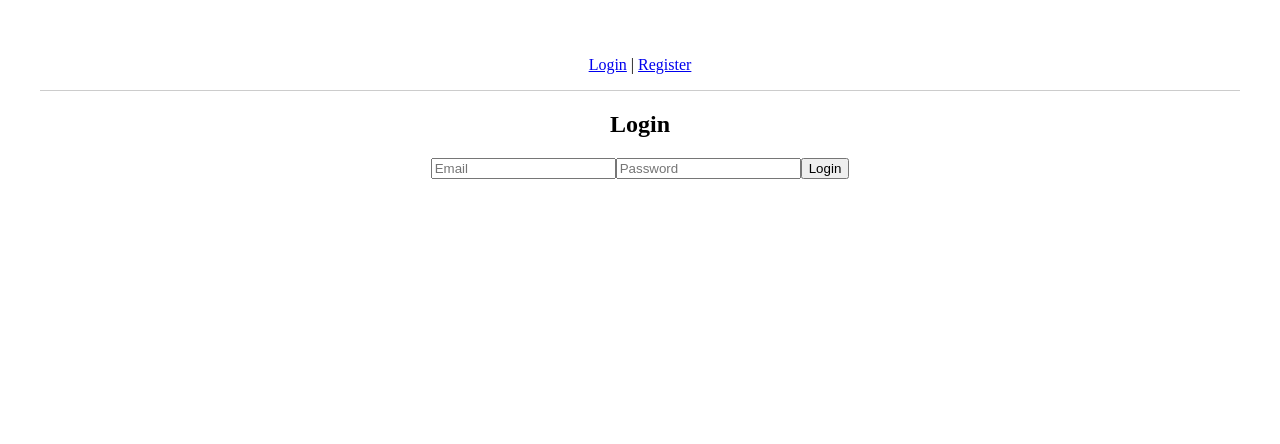
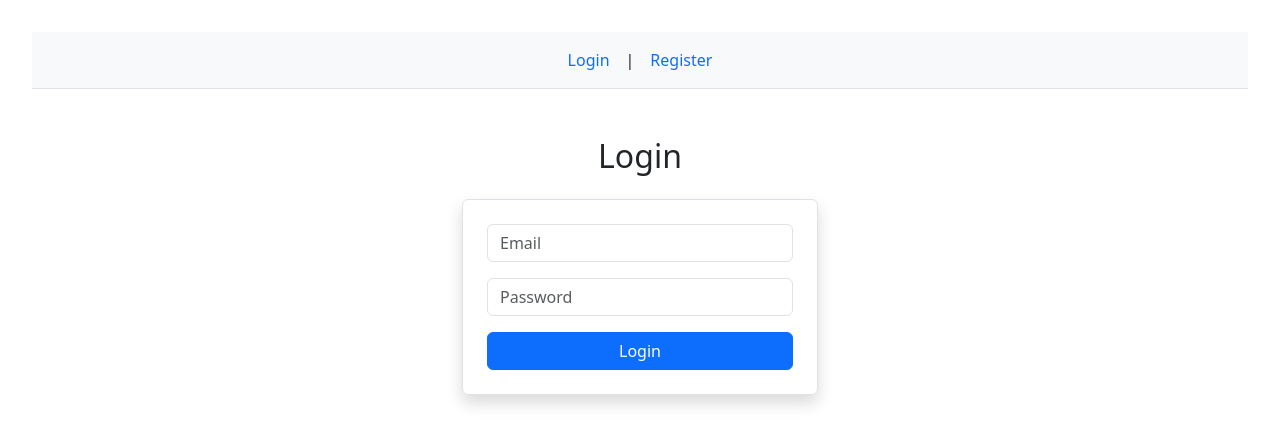
Before and after one commit to lucassh02/overloaded, a React (Vite) app in the folder frontend/react-app/: page /login in a window 1280 px wide. Shown: the top 444 px of the page. Built offline with nearby package versions, Linux system fonts and the light colour scheme.

Commit message:
added basic bootstrap styling

```diff
--- /dev/null
+++ b/frontend/package.json
@@ -0,0 +1,5 @@
+{
+  "dependencies": {
+    "bootstrap": "^5.3.3"
+  }
+}
--- a/frontend/react-app/src/components/Login.tsx
+++ b/frontend/react-app/src/components/Login.tsx
@@ -17,25 +17,37 @@ const Login: React.FC = () => {
   };
 
   return (
-    <div>
-      <h2>Login</h2>
-      <form onSubmit={handleSubmit}>
+    <div className="container mt-5">
+      <div className="row justify-content-center">
+        <div className="col-md-4">
+          <h2 className="text-center mb-4">Login</h2>
+          <form onSubmit={handleSubmit} className="border p-4 rounded shadow">
+            <div className="mb-3">
               <input
                 type="email"
+                className="form-control"
                 placeholder="Email"
                 value={email}
                 onChange={(e) => setEmail(e.target.value)}
                 required
               />
+            </div>
+            <div className="mb-3">
               <input
                 type="password"
+                className="form-control"
                 placeholder="Password"
                 value={password}
                 onChange={(e) => setPassword(e.target.value)}
                 required
               />
-        <button type="submit">Login</button>
+            </div>
+            <button type="submit" className="btn btn-primary w-100">
+              Login
+            </button>
           </form>
+        </div>
+      </div>
     </div>
   );
 };
--- a/frontend/react-app/src/components/NavBar.tsx
+++ b/frontend/react-app/src/components/NavBar.tsx
@@ -13,20 +13,38 @@ const NavBar: React.FC = () => {
   };
 
   return (
-    <nav style={{ padding: "1rem", borderBottom: "1px solid #ccc" }}>
+    <nav className="bg-light py-3 border-bottom">
+      <div className="container d-flex justify-content-center align-items-center gap-3">
         {auth?.user ? (
           <>
-          <Link to="/dashboard">Dashboard</Link> |{" "}
-          <Link to="/workouts">Workouts</Link> |{" "}
-          <button onClick={handleLogout} style={{ cursor: "pointer" }}>
+            <Link className="text-decoration-none" to="/dashboard">
+              Dashboard
+            </Link>
+            <span>|</span>
+            <Link className="text-decoration-none" to="/workouts">
+              Workouts
+            </Link>
+            <span>|</span>
+            <button
+              onClick={handleLogout}
+              className="btn btn-outline-danger btn-sm"
+              style={{ marginLeft: "0.5rem" }}
+            >
               Logout
             </button>
           </>
         ) : (
           <>
-          <Link to="/login">Login</Link> | <Link to="/register">Register</Link>
+            <Link className="text-decoration-none" to="/login">
+              Login
+            </Link>
+            <span>|</span>
+            <Link className="text-decoration-none" to="/register">
+              Register
+            </Link>
           </>
         )}
+      </div>
     </nav>
   );
 };
--- a/frontend/react-app/src/components/Register.tsx
+++ b/frontend/react-app/src/components/Register.tsx
@@ -19,32 +19,47 @@ const Register: React.FC = () => {
   };
 
   return (
-    <div>
-      <h2>Register</h2>
-      <form onSubmit={handleSubmit}>
+    <div className="container mt-5">
+      <div className="row justify-content-center">
+        <div className="col-md-4">
+          <h2 className="text-center mb-4">Register</h2>
+          <form onSubmit={handleSubmit} className="border p-4 rounded shadow">
+            <div className="mb-3">
               <input
                 type="text"
+                className="form-control"
                 placeholder="Username"
                 value={username}
                 onChange={(e) => setUsername(e.target.value)}
                 required
               />
+            </div>
+            <div className="mb-3">
               <input
                 type="email"
+                className="form-control"
                 placeholder="Email"
                 value={email}
                 onChange={(e) => setEmail(e.target.value)}
                 required
               />
+            </div>
+            <div className="mb-3">
               <input
                 type="password"
+                className="form-control"
                 placeholder="Password"
                 value={password}
                 onChange={(e) => setPassword(e.target.value)}
                 required
               />
-        <button type="submit">Register</button>
+            </div>
+            <button type="submit" className="btn btn-success w-100">
+              Register
+            </button>
           </form>
+        </div>
+      </div>
     </div>
   );
 };
--- a/frontend/react-app/src/main.tsx
+++ b/frontend/react-app/src/main.tsx
@@ -5,6 +5,8 @@ import "./App.css";
 import App from "./App.tsx";
 import { BrowserRouter } from "react-router-dom";
 import { AuthProvider } from "./context/AuthContext.tsx";
+import "bootstrap/dist/css/bootstrap.min.css";
+
 
 createRoot(document.getElementById("root")!).render(
   <StrictMode>
```
Also changed, not shown: 1 other file (tests, documents, lock files or other folders). Lines whose indentation alone changed are shown as unchanged.
